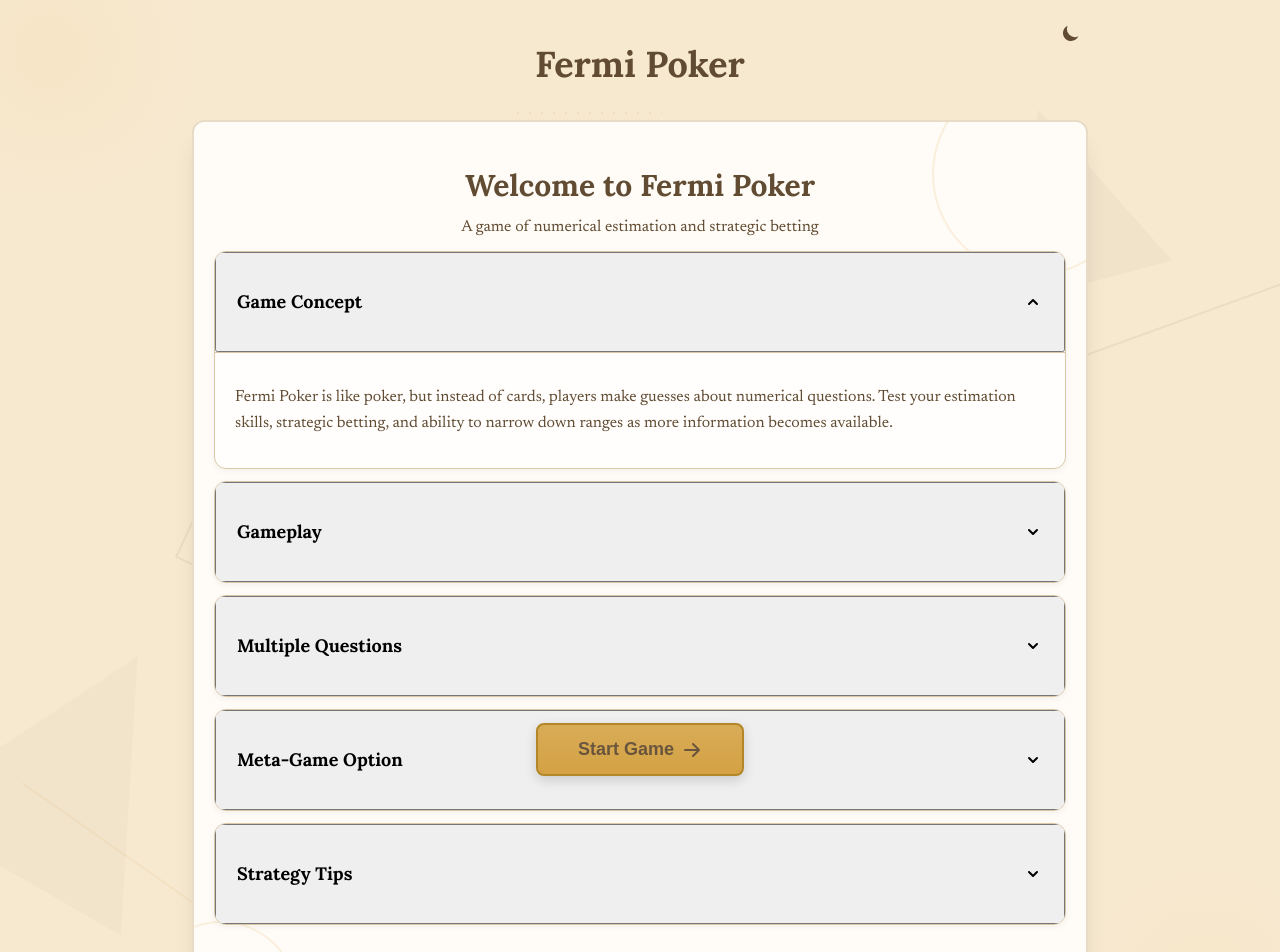
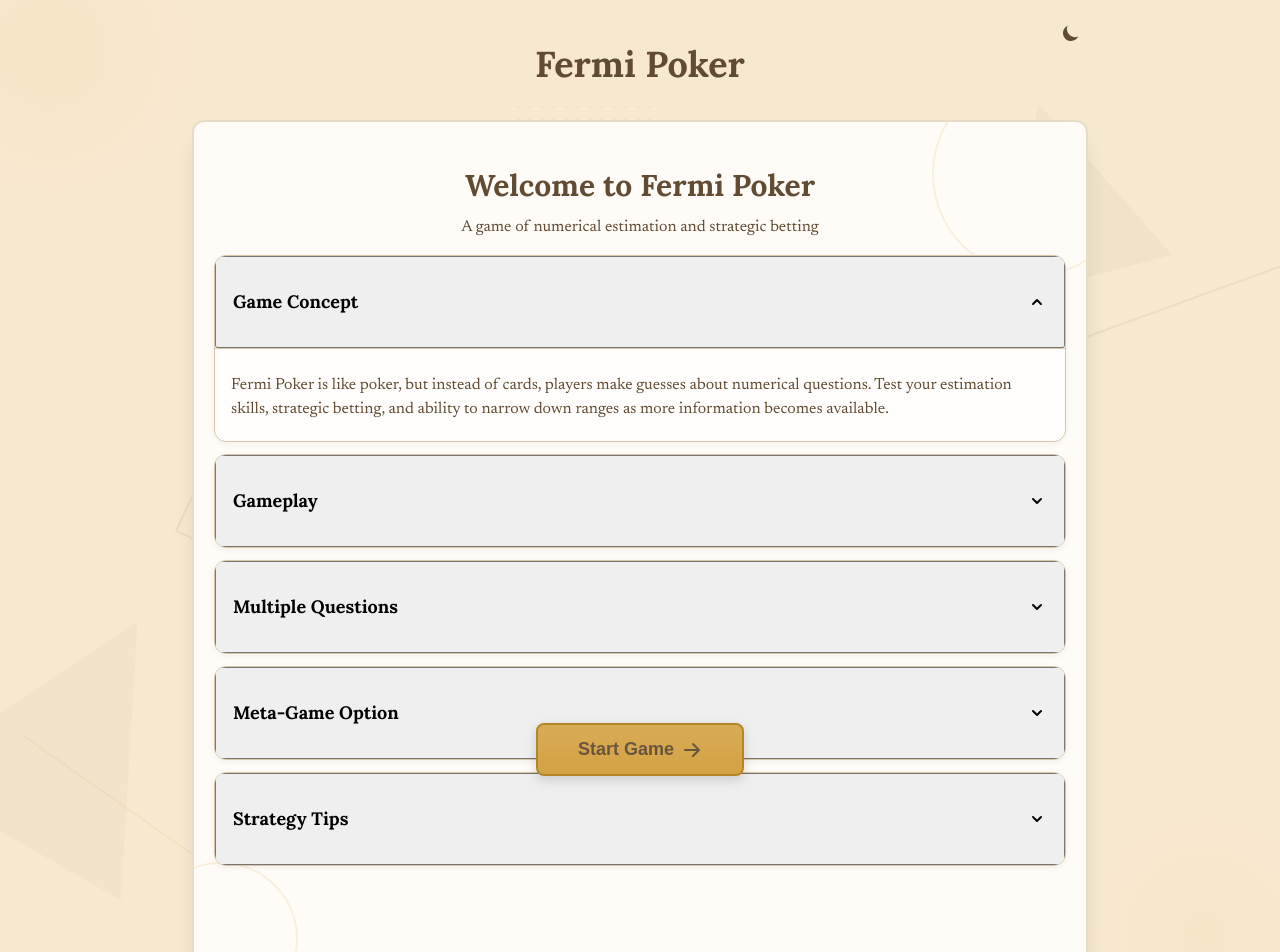
Before and after one commit to danielfetz/fermi-poker-questions, a React (Create React App) app: page / in a window 1280 px wide. Shown: the top 952 px of the page. Built offline with nearby package versions, Linux system fonts and the light colour scheme.

Commit message:
Update styles.css

```diff
--- a/src/styles.css
+++ b/src/styles.css
@@ -80,12 +80,12 @@ html, body {
   border-color: var(--dark-border);
 }
 
-/* Category Info Banner */
+/* Category Info Banner - Reduced padding */
 .category-info-banner {
   background-color: rgba(255, 255, 255, 0.7);
   border: 1px solid var(--soft-brown);
   border-radius: 0.5rem;
-  padding: 0.75rem;
+  padding: 0.5rem 0.75rem;
   position: relative;
   backdrop-filter: blur(4px);
 }
@@ -599,7 +599,7 @@ html, body {
   border-color: var(--ornamental-dark);
 }
 
-/* Intro Section Styling - Enhanced */
+/* Intro Section Styling - Reduced Padding */
 .intro-section {
   position: relative;
   z-index: 10;
@@ -625,7 +625,7 @@ html, body {
   justify-content: space-between;
   align-items: center;
   width: 100%;
-  padding: 1rem 1.25rem;
+  padding: 0.75rem 1rem;
   text-align: left;
   transition: all 0.2s;
 }
@@ -639,10 +639,10 @@ html, body {
 }
 
 .dropdown-content {
-  padding: 1rem 1.25rem 1.25rem;
+  padding: 0.5rem 1rem 0.75rem;
   border-top: 1px solid var(--hint-border);
   animation: fadeIn 0.3s ease-out;
-  line-height: 1.6;
+  line-height: 1.5;
 }
 
 .dark .dropdown-content {
@@ -650,8 +650,8 @@ html, body {
 }
 
 .dropdown-content p, .dropdown-content li {
-  margin-bottom: 0.75rem;
-  line-height: 1.6;
+  margin-bottom: 0.5rem;
+  line-height: 1.5;
 }
 
 /* Fixed Start Game Button */
@@ -1101,6 +1101,10 @@ html, body {
   margin-top: 0.5rem;
 }
 
+.space-y-1 > * + * {
+  margin-top: 0.25rem;
+}
+
 .relative {
   position: relative;
 }
@@ -1207,6 +1211,10 @@ html, body {
   margin-bottom: 1rem;
 }
 
+.mb-5 {
+  margin-bottom: 1.25rem;
+}
+
 .mb-6 {
   margin-bottom: 1.5rem;
 }
@@ -1439,6 +1447,12 @@ html, body {
   transition-duration: 150ms;
 }
 
+.transition-colors {
+  transition-property: color, background-color, border-color, text-decoration-color, fill, stroke;
+  transition-timing-function: cubic-bezier(0.4, 0, 0.2, 1);
+  transition-duration: 150ms;
+}
+
 .transition-transform {
   transition-property: transform;
   transition-timing-function: cubic-bezier(0.4, 0, 0.2, 1);
@@ -1472,6 +1486,14 @@ html, body {
 
 .shadow-md {
   box-shadow: 0 4px 6px -1px rgba(0, 0, 0, 0.1), 0 2px 4px -1px rgba(0, 0, 0, 0.06);
+}
+
+.cursor-pointer {
+  cursor: pointer;
+}
+
+.hover\:text-golden-accent:hover {
+  color: var(--golden-accent);
 }
 
 /* Responsive utilities */
@@ -1500,14 +1522,6 @@ html, body {
     line-height: 2.25rem;
   }
 
-  .sm\:col-span-2 {
-    grid-column: span 2 / span 2;
-  }
-
-  .sm\:grid-cols-2 {
-    grid-template-columns: repeat(2, minmax(0, 1fr));
-  }
-
   .sm\:gap-4 {
     gap: 1rem;
   }
```
